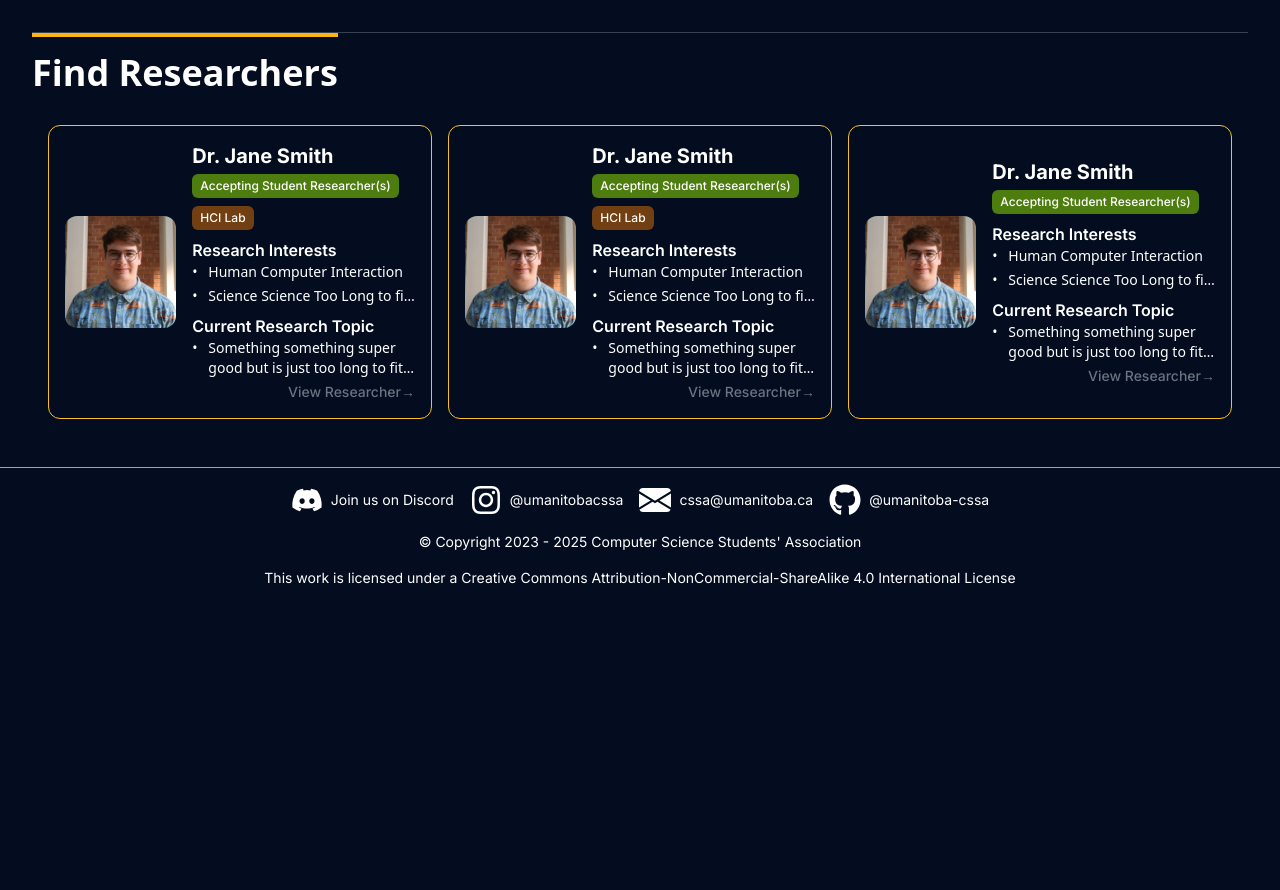
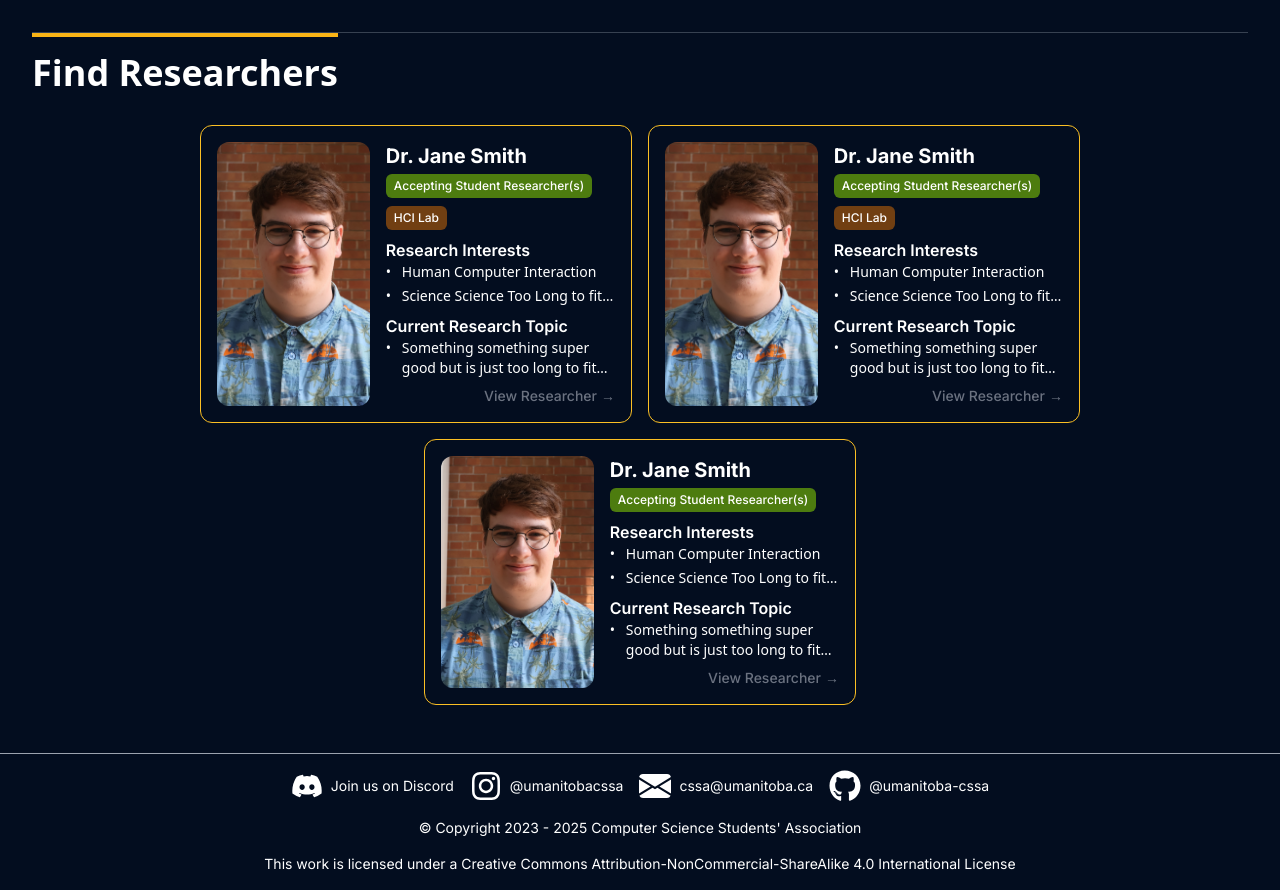
Before and after one commit to umanitoba-cssa/cssa-website-next, a Next.js app: page /resources/researchers in a window 1280 px wide. Shown: the part 740-1630 px from the top of the page. Before the commit the page ends 1344 px from the top, so only its background shows below. Built offline with nearby package versions, Linux system fonts and the light colour scheme.

Commit message:
Improve researcher card styling
- Images now take the entire height of the card
- View Researcher text is bottom aligned and rest is top aligned

```diff
--- a/src/components/researcher-card.tsx
+++ b/src/components/researcher-card.tsx
@@ -19,16 +19,21 @@ export default function ResearcherCard({
             onKeyDown={(e) => {
                 if (e.key === "Enter" || e.key === " ") onClick?.();
             }}
-            className="flex w-full border-solid border border-amber-400 rounded-xl items-center p-4 gap-4 max-w-sm cursor-pointer"
+            className="flex w-full border-solid border border-amber-400 rounded-xl items-start p-4 gap-4 max-w-[27rem] cursor-pointer"
         >
-            <div className="w-1/3">
-            {/* TODO: Magic numbers for dimensions */}
-                <Image src={profile?.image} alt={profile?.fullName} width={400} height={400} className="rounded-xl" />
+            <div className="w-2/5 relative h-full">
+            <Image
+                src={profile?.image}
+                alt={profile?.fullName}
+                fill
+                className="object-cover object-center rounded-xl"
+            />
             </div>
-            <div className="w-2/3">
+            <div className="w-3/5 flex flex-col h-full">
                 <div className="text-xl font-bold">
                     {profile?.fullName}
                 </div>
+
                 <div className="flex flex-col gap-2 mt-1 w-fit">
                     {profile?.acceptingStudents && (
                     <span className="inline-flex items-center w-fit rounded-md bg-lime-700 px-2 py-1 text-xs font-medium text-white">
@@ -42,9 +47,7 @@ export default function ResearcherCard({
                     )}
                 </div>
 
-                <div className="font-semibold mt-2">
-                    Research Interests
-                </div>
+                <div className="font-semibold mt-2">Research Interests</div>
                 <ul className="space-y-1">
                     {profile?.researchInterests.map((interest, index) => (
                     <li
@@ -55,17 +58,16 @@ export default function ResearcherCard({
                     </li>
                     ))}
                 </ul>
-                <div className="font-semibold mt-2">
-                    Current Research Topic
-                </div>
-                {profile?.researchTopic &&
+
+                <div className="font-semibold mt-2">Current Research Topic</div>
+                {profile?.researchTopic && (
                     <ul className="space-y-1">
                     <li className="relative pl-4 text-sm line-clamp-2 before:content-['•'] before:absolute before:left-0 before:text-white">
                         {profile?.researchTopic}
                     </li>
                     </ul>
-                }
-                <div className="mt-1 text-sm text-gray-500 font-medium text-right gap-1">
+                )}
+                <div className="mt-auto pt-2 text-sm text-gray-500 font-medium text-right gap-1 flex justify-end">
                     <span>View Researcher</span>
                     <span>→</span>
                 </div>
```
Lines whose indentation alone changed are shown as unchanged.
